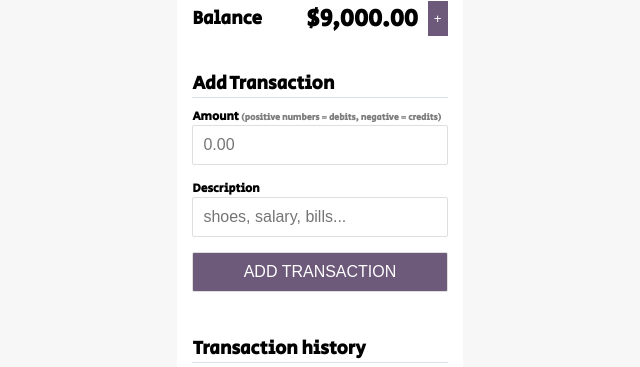
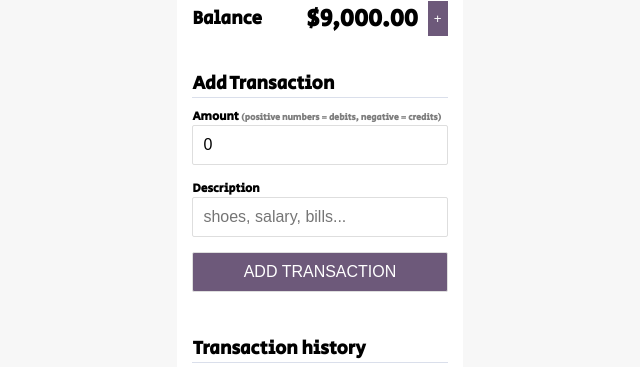
Before and after one commit to tblancog/accounting-book, a Next.js app: page / in a window 1280 px wide. Shown: the part 243-610 px from the top of the page, without its empty margins (320-960 px from the left). Built offline with nearby package versions, Linux system fonts and the light colour scheme.

Commit message:
componentized: Balance, AddTransaction and TransactionHistory

```diff
--- /dev/null
+++ b/components/AddTransactionComponent.js
@@ -0,0 +1,41 @@
+import React, { useState } from "react";
+import PropTypes from "prop-types";
+
+const AddTransactionComponent = (props) => {
+  const [fields, setFields] = useState({
+    amount: 0,
+    description: "",
+  });
+  return (
+    <section>
+      <h3>Add Transaction</h3>
+      <form action="">
+        <label htmlFor="amount">
+          Amount <small>(positive numbers = debits, negative = credits)</small>{" "}
+        </label>
+        <input
+          id="amount"
+          type="number"
+          placeholder="0.00"
+          value={fields.amount}
+          onChange={(e) => setFields({ ...fields, amount: +e.target.value })}
+        />
+        <label htmlFor="description">Description</label>
+        <input
+          id="description"
+          type="text"
+          placeholder="shoes, salary, bills..."
+          value={fields.description}
+          onChange={(e) =>
+            setFields({ ...fields, description: e.target.value })
+          }
+        />
+        <button className="button block">Add transaction</button>
+      </form>
+    </section>
+  );
+};
+
+AddTransactionComponent.propTypes = {};
+
+export default AddTransactionComponent;
--- /dev/null
+++ b/components/BalanceComponent.js
@@ -0,0 +1,18 @@
+import React from "react";
+import PropTypes from "prop-types";
+
+const BalanceComponent = (props) => {
+  return (
+    <header>
+      <h3>Balance</h3>
+      <div className="balanceValue">
+        <h2 className="money">$9,000.00 </h2>
+        <button className="button inline">+</button>
+      </div>
+    </header>
+  );
+};
+
+BalanceComponent.propTypes = {};
+
+export default BalanceComponent;
--- /dev/null
+++ b/components/TransactionHistoryComponent.js
@@ -0,0 +1,29 @@
+import React from "react";
+import PropTypes from "prop-types";
+
+const TransactionHistoryComponent = (props) => {
+  return (
+    <footer>
+      <h3>Transaction history</h3>
+
+      <nav className="tabControl">
+        <ul>
+          <li className="active">All</li>
+          <li>Credit</li>
+          <li>Debit</li>
+        </ul>
+      </nav>
+
+      <ul className="collapsible">
+        <li className="transaction">
+          <div className="description">Cash</div>
+          <div className="amount">-$ 400</div>
+        </li>
+      </ul>
+    </footer>
+  );
+};
+
+TransactionHistoryComponent.propTypes = {};
+
+export default TransactionHistoryComponent;
--- a/pages/index.js
+++ b/pages/index.js
@@ -1,4 +1,10 @@
 import Head from "next/head";
+
+// components
+import BalanceComponent from "../components/BalanceComponent";
+import AddTransactionComponent from "../components/AddTransactionComponent";
+import TransactionHistoryComponent from "../components/TransactionHistoryComponent";
+
 const pageTitle = "Accounting Book";
 const Home = () => (
   <>
@@ -7,50 +13,9 @@ const Home = () => (
     </Head>
     <main className="container">
       <h1>{pageTitle}</h1>
-      <header>
-        <h3>Balance</h3>
-        <div className="balanceValue">
-          <h2 className="money">$9,000.00 </h2>
-          <button className="button inline">+</button>
-        </div>
-      </header>
-
-      <section>
-        <h3>Add Transaction</h3>
-        <form action="">
-          <label htmlFor="amount">
-            Amount{" "}
-            <small>(positive numbers = debits, negative = credits)</small>{" "}
-          </label>
-          <input id="amount" type="number" placeholder="0.00" />
-          <label htmlFor="description">Description</label>
-          <input
-            id="description"
-            type="text"
-            placeholder="shoes, salary, bills..."
-          />
-          <button className="button block">Add transaction</button>
-        </form>
-      </section>
-
-      <footer>
-        <h3>Transaction history</h3>
-
-        <nav className="tabControl">
-          <ul>
-            <li className="active">All</li>
-            <li>Credit</li>
-            <li>Debit</li>
-          </ul>
-        </nav>
-
-        <ul className="collapsible">
-          <li className="transaction">
-            <div className="description">Cash</div>
-            <div className="amount">-$ 400</div>
-          </li>
-        </ul>
-      </footer>
+      <BalanceComponent />
+      <AddTransactionComponent />
+      <TransactionHistoryComponent />
     </main>
   </>
 );
```
